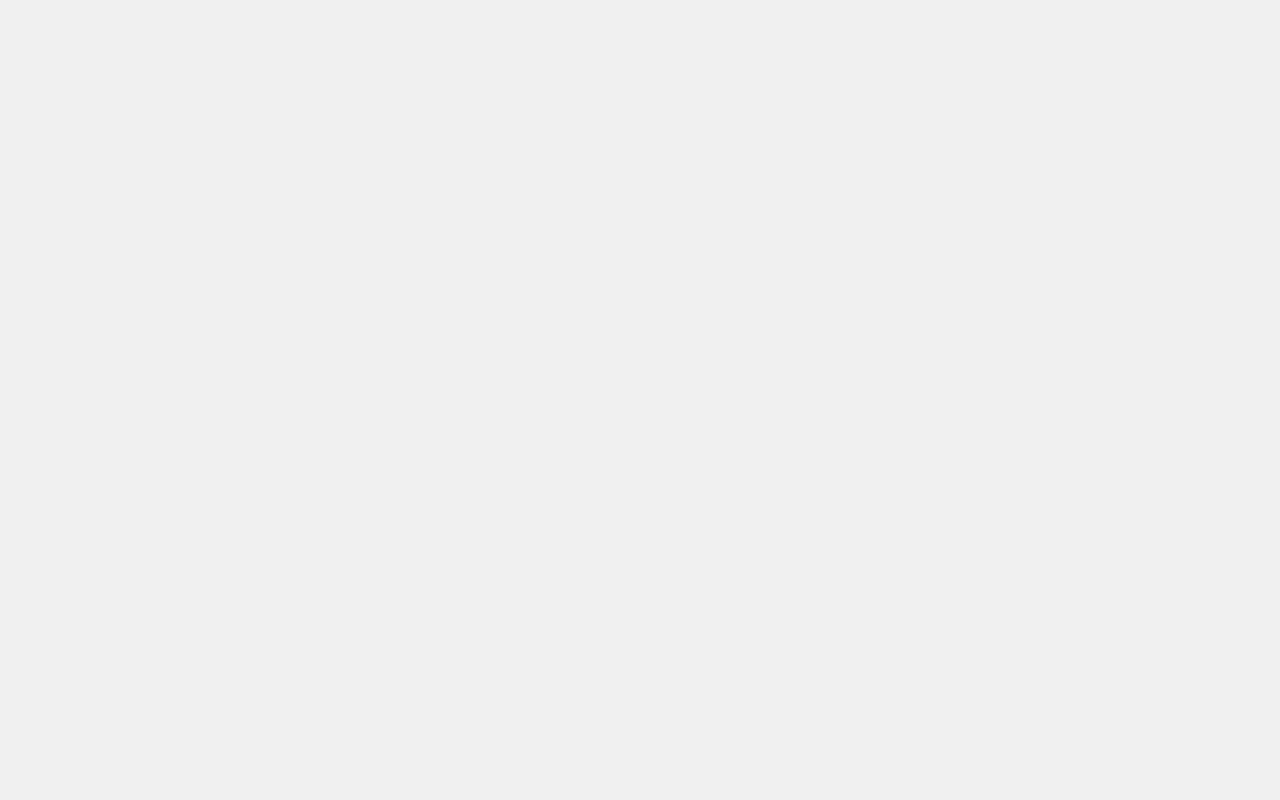
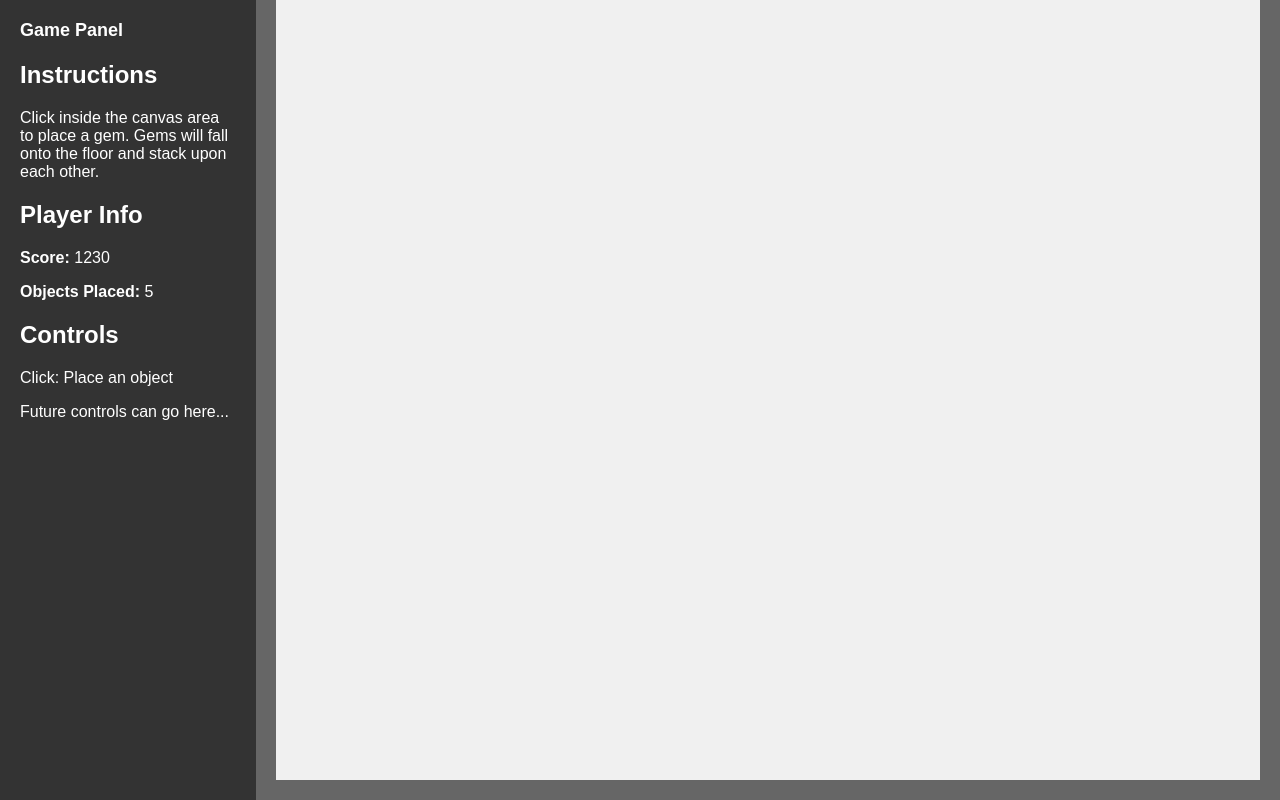
Before and after one commit to Asortfix/items-game, a website: page public/index.html in a window 1280 px wide. Drawn offline with Linux system fonts and the light colour scheme.

Commit message:
game panel added

```diff
--- a/public/index.html
+++ b/public/index.html
@@ -1,44 +1,102 @@
 <!DOCTYPE html>
 <html lang="en">
 <head>
-    <meta charset="UTF-8">
-    <meta name="viewport" content="width=device-width, initial-scale=1.0">
+    <meta charset="UTF-8"/>
+    <meta name="viewport" content="width=device-width, initial-scale=1.0"/>
     <title>Pixel Perfect Stack</title>
     <style>
-        body, html { margin: 0; padding: 0; overflow: hidden; background-color: #f0f0f0; }
-        canvas { display: block; }
+        body, html {
+            margin: 0;
+            padding: 0;
+            overflow: hidden;
+            background-color: #f0f0f0;
+            font-family: Arial, sans-serif;
+        }
+
+        #appContainer {
+            display: flex;
+            flex-direction: row;
+            width: 100vw;
+            height: 100vh;
+        }
+
+        #controlPanel {
+            width: 20%;
+            background: #333;
+            color: #fff;
+            padding: 20px;
+            box-sizing: border-box;
+        }
+
+        #controlPanel h1 {
+            font-size: 18px;
+            margin-top: 0;
+        }
+
+        #controlPanel .info-section {
+            margin-bottom: 20px;
+        }
+
+        #canvasContainer {
+            width: 80%;
+            position: relative;
+        }
+
+        canvas {
+            display: block;
+            background-color: #f0f0f0;
+        }
     </style>
 </head>
 <body>
-<canvas id="fallingCanvas"></canvas>
+<div id="appContainer">
+    <div id="controlPanel">
+        <h1>Game Panel</h1>
+        <div class="info-section">
+            <h2>Instructions</h2>
+            <p>Click inside the canvas area to place a gem. Gems will fall onto the floor and stack upon each other.</p>
+        </div>
+        <div class="info-section">
+            <h2>Player Info</h2>
+            <p><strong>Score:</strong> 1230</p>
+            <p><strong>Objects Placed:</strong> 5</p>
+        </div>
+        <div class="info-section">
+            <h2>Controls</h2>
+            <p>Click: Place an object</p>
+            <p>Future controls can go here...</p>
+        </div>
+    </div>
+    <div id="canvasContainer">
+        <canvas id="fallingCanvas"></canvas>
+    </div>
+</div>
 <script>
     const canvas = document.getElementById("fallingCanvas");
     const ctx = canvas.getContext("2d");
-    canvas.width = window.innerWidth;
+    canvas.width = window.innerWidth * 0.8; // 80% width
     canvas.height = window.innerHeight;
 
     const gravity = 0.5;
     const objects = [];
 
-    // Загружаем три изображения
+    // Load images
     const images = {
         diamond: { src: "diamond.png", image: new Image() },
         emerald: { src: "emerald.png", image: new Image() },
         ruby: { src: "ruby.png", image: new Image() }
     };
 
-    // Задаём ширину/высоту объекта (предполагается одинаковый размер для всех)
     const OBJ_WIDTH = 50;
     const OBJ_HEIGHT = 50;
 
-    // Подгружаем все изображения
     for (let key in images) {
         images[key].image.src = images[key].src;
     }
 
     let masks = {};
 
-    // Функция для создания маски пикселей
+    // Create mask for pixel-perfect collision
     function createMask(img, width, height) {
         const offscreen = document.createElement("canvas");
         const offCtx = offscreen.getContext("2d");
@@ -115,7 +173,7 @@
         }
 
         causesFloorCollision(yPos) {
-            return yPos + this.height > canvas.height;
+            return yPos + this.height > canvas.height - floorHeight;
         }
 
         resolveCollisions(oldY, newY) {
@@ -166,8 +224,7 @@
     }
 
     function placeObject(x, y) {
-        // Выбираем рандомно один из ключей
-        const types = Object.keys(images); // ["diamond", "emerald", "ruby"]
+        const types = Object.keys(images);
         const choice = types[Math.floor(Math.random() * types.length)];
 
         const obj = new Gem(x, y, images[choice].image, masks[choice]);
@@ -181,19 +238,38 @@
         if (attempts > 0) {
             objects.push(obj);
         }
-        // Если attempts == 0, значит не удалось разместить без пересечения, просто не добавляем объект.
     }
+
+    const floorHeight = 20;
+    const wallThickness = 20;
 
     canvas.addEventListener("click", (e) => {
         const rect = canvas.getBoundingClientRect();
         const centerX = e.clientX - rect.left;
         const centerY = e.clientY - rect.top;
 
+        // Place object at click
         placeObject(centerX - 25, centerY - 25);
     });
 
+    function drawBoundaries() {
+        // Draw floor
+        ctx.fillStyle = "#666";
+        ctx.fillRect(0, canvas.height - floorHeight, canvas.width, floorHeight);
+
+        // Draw walls
+        ctx.fillStyle = "#666";
+        ctx.fillRect(0, 0, wallThickness, canvas.height); // left wall
+        ctx.fillRect(canvas.width - wallThickness, 0, wallThickness, canvas.height); // right wall
+    }
+
     function animate() {
         ctx.clearRect(0, 0, canvas.width, canvas.height);
+
+        // Draw floor and walls first
+        drawBoundaries();
+
+        // Update and draw objects
         for (let obj of objects) {
             obj.update();
             obj.draw();
@@ -201,14 +277,13 @@
         requestAnimationFrame(animate);
     }
 
-    // Подгрузка всех изображений и создание масок
     let imagesLoaded = 0;
     for (let key in images) {
         images[key].image.onload = () => {
             masks[key] = createMask(images[key].image, OBJ_WIDTH, OBJ_HEIGHT);
             imagesLoaded++;
             if (imagesLoaded === Object.keys(images).length) {
-                // Все изображения загружены
+                // All images loaded
                 animate();
             }
         };
```
